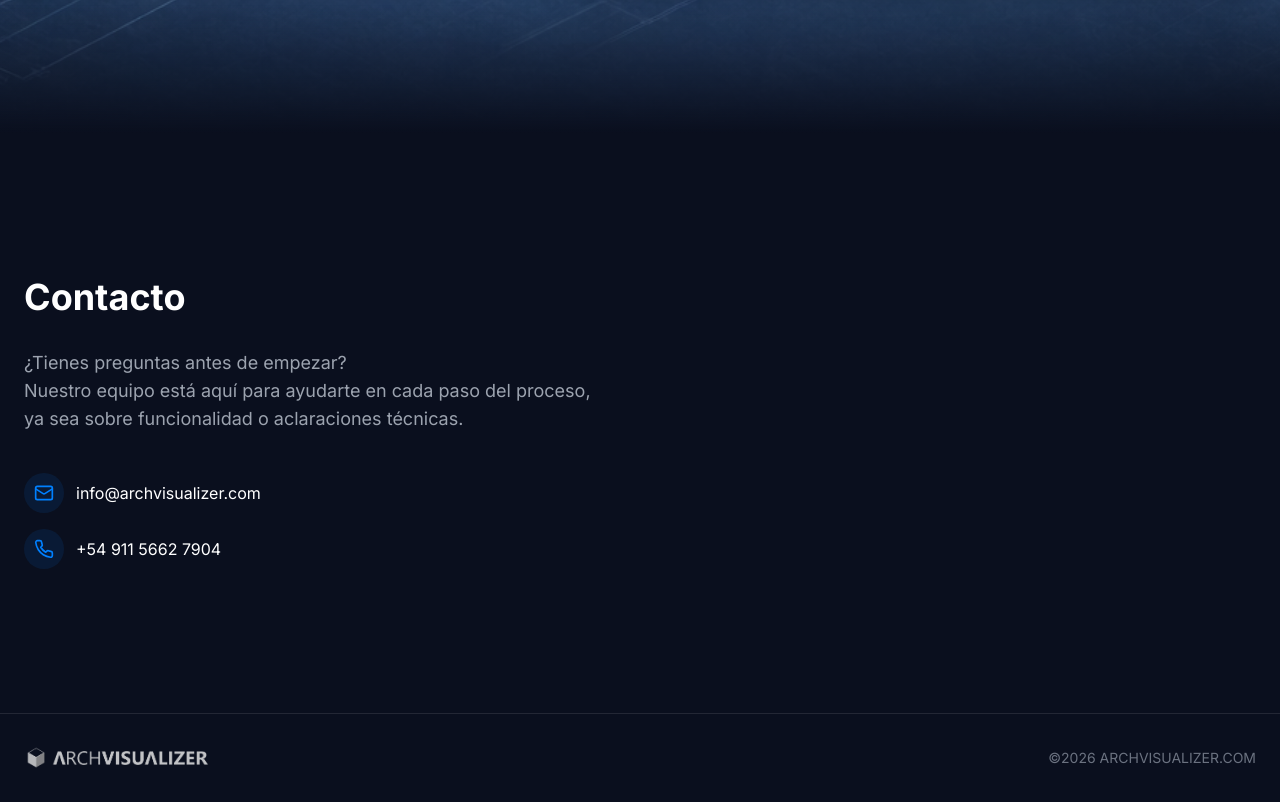
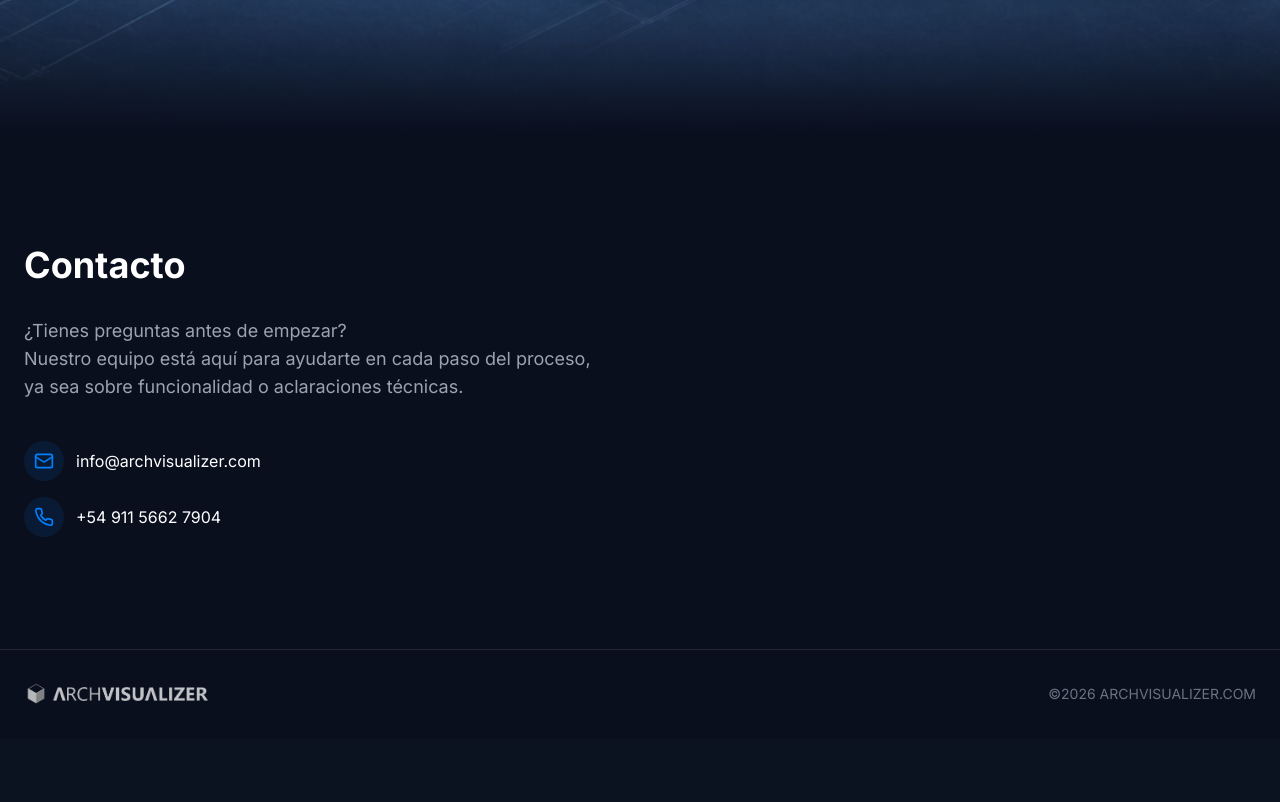
Before and after one commit to facuCogliati/Arch, a React (Vite) app: page / in a window 1280 px wide. Shown: the part 4604-5406 px from the top of the page. After the commit the page ends 5342 px from the top, so only its background shows below. Built offline with nearby package versions, Linux system fonts and the light colour scheme; the HTML template or start-up script is replaced by a standard one.

Commit message:
Adjust padding in ContactSection for improved layout consistency

```diff
--- a/src/components/ContactSection.tsx
+++ b/src/components/ContactSection.tsx
@@ -5,7 +5,7 @@ const ContactSection = () => {
     // CAMBIOS CLAVE:
     // 1. 'bg-[#0a0f1e]': Color sólido oscuro (igual al del Header) para tapar el fondo de planos anterior.
     // 2. 'relative z-20': Asegura que esta sección esté POR ENCIMA del fondo desbordado de la sección anterior.
-    <section id="contact" className="py-20 md:py-36 bg-[#0a0f1e] relative z-20">
+    <section id="contact" className="py-20 md:py-28 bg-[#0a0f1e] relative z-20">
       <div className="container">
         <h2 className="text-3xl md:text-4xl font-bold mb-8 text-white">
           Contacto
```
